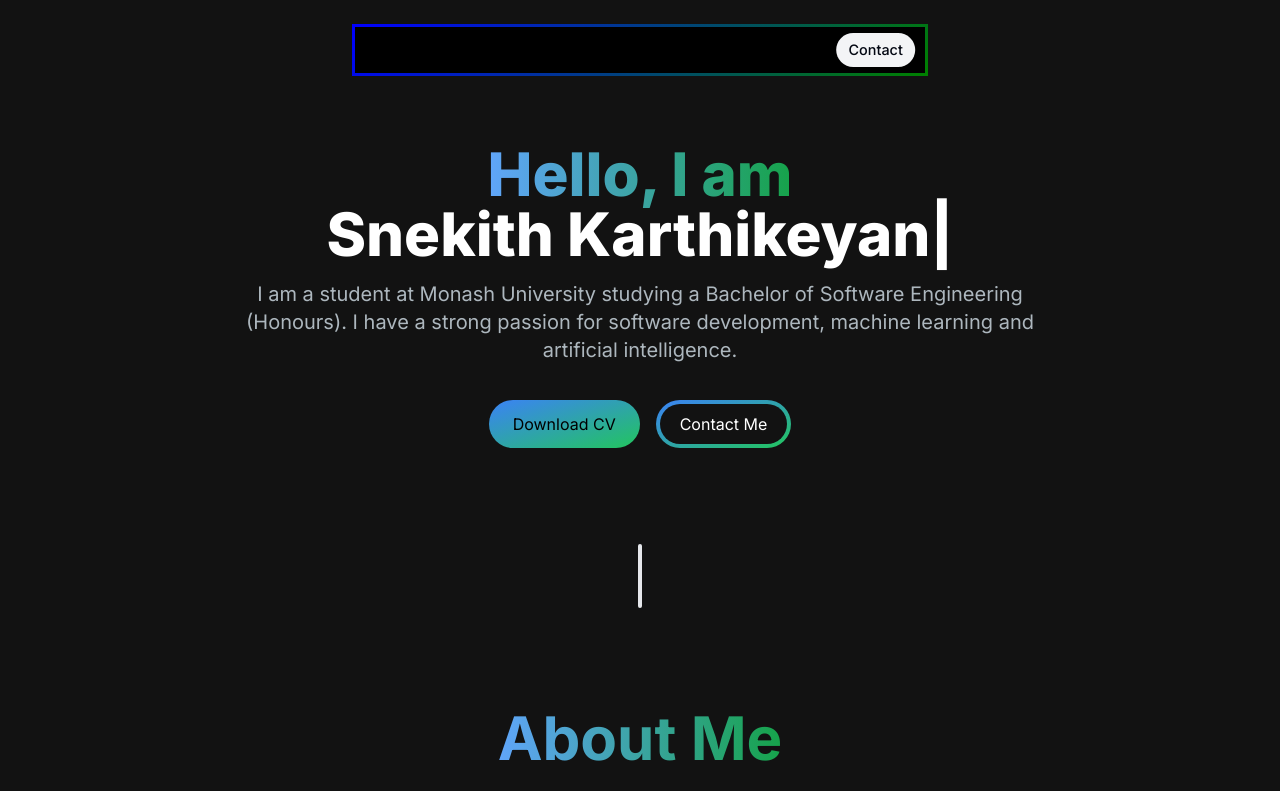
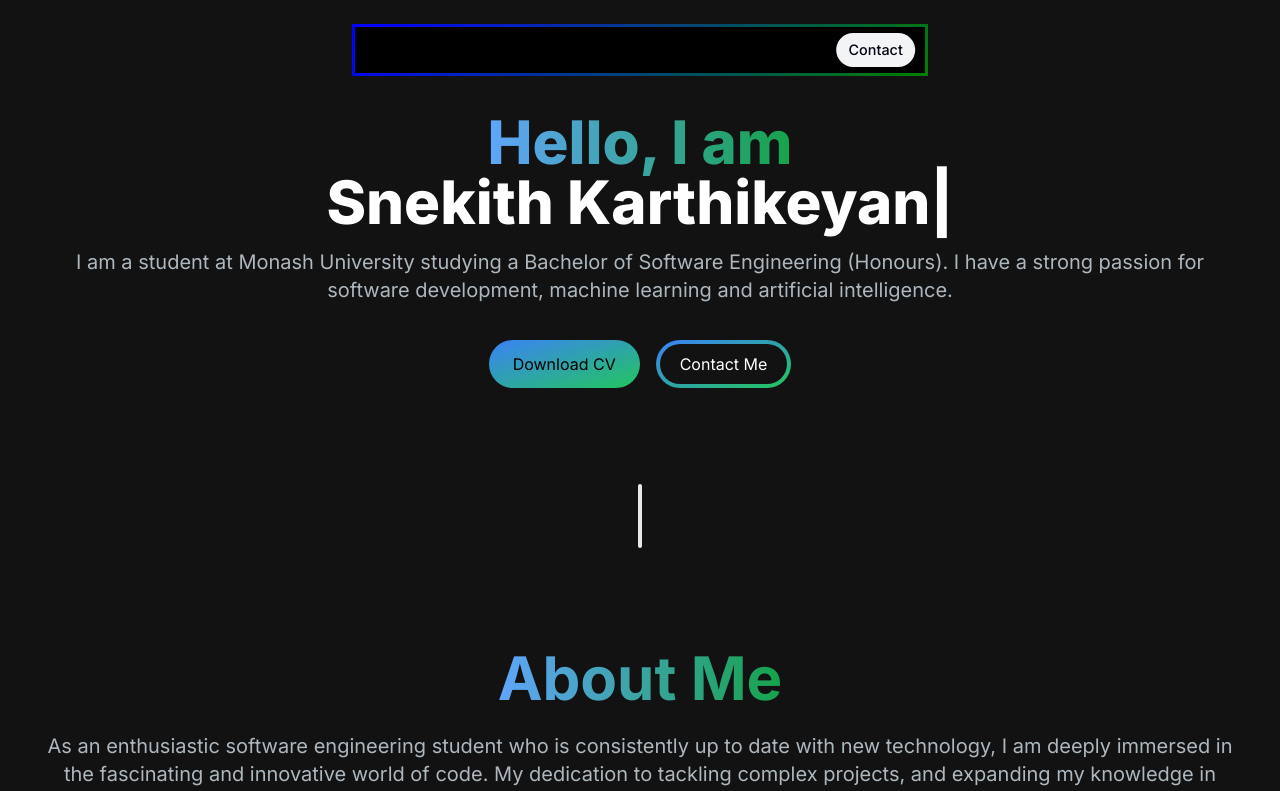
Before and after one commit to snekith99/portfolio, a Next.js app: page / in a window 1280 px wide. Shown: the top 791 px of the page. Built offline with nearby package versions, Linux system fonts and the light colour scheme.

Commit message:
Fixing page width

```diff
--- a/app/page.tsx
+++ b/app/page.tsx
@@ -9,8 +9,11 @@ import ContactSection from "@/components/ContactSection";
 
 export default function Home() {
   return (
-    <main className="flex min-h-screen flex-col bg-[#121212] items-center p-36">
+    <main className="flex min-h-screen flex-col bg-[#121212] items-center p-10">
       <HeaderSection/>
+      <br/>
+      <br/>
+      <br/>
       <IntroSection/>
       <SectionDivider/>
       <AboutSection/>
--- a/components/IntroSection.jsx
+++ b/components/IntroSection.jsx
@@ -15,7 +15,7 @@ const IntroSection = () => {
           initial={{ opacity: 0 }}
           animate={{ opacity: 1 }}
           transition={{ duration: 1 }}
-          className="col-span-7 place-self-center text-center mb-28 max-w-[50rem] text-center sm:mb-0 scroll-mt-[100rem]"
+          className="col-span-7 place-self-center text-center mb-28 text-center sm:mb-0 scroll-mt-[50rem]"
           id="home"
           ref={ref}
         >
```
